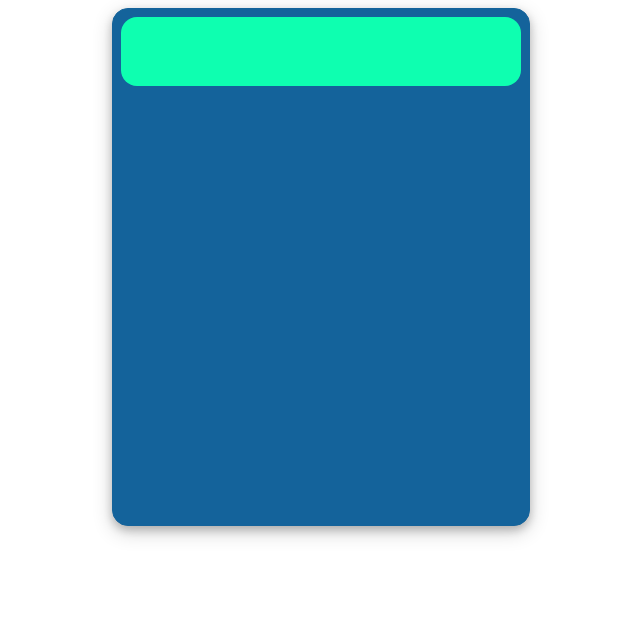
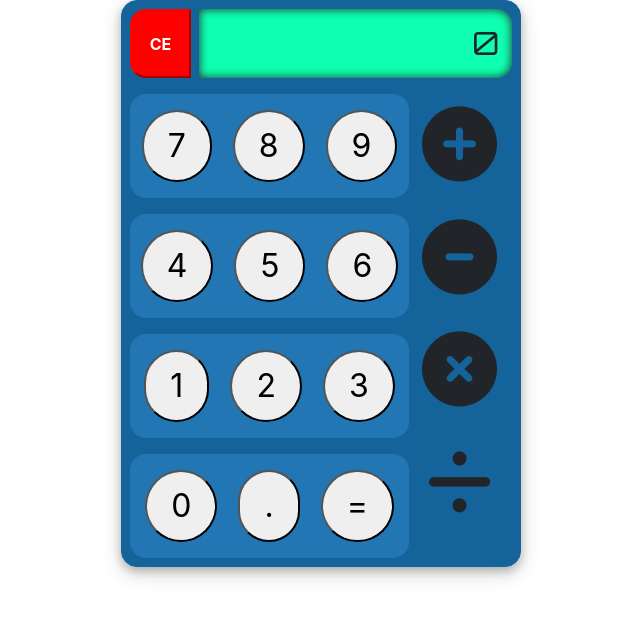
Before and after one commit to alindobx/calculator-app.io, a plain HTML site: page index.html in a window 1280 px wide. Shown: the whole page, without its empty margins (319-959 px from the left). Drawn offline with nearby package versions, Linux system fonts and the light colour scheme.

Commit message:
UI completed

```diff
--- a/css/calculator.css
+++ b/css/calculator.css
@@ -1,8 +1,7 @@
+@import url('https://fonts.googleapis.com/css?family=Orbitron&display=swap');
 #wrap {
     border:1px  solid #14639b;
-    display:flex;
     width:400px;
-    height:500px;
     margin: 0 auto;
     padding:.5em;
     border-radius:1em;
@@ -12,9 +11,79 @@
 
 #calculator-display-screen{
     background-color: #0effb0;
-    border-radius:1em;
+    align-items: center;
+    border-radius:  0 1em 1em 0 ;
     padding: 1px;
-    height: 67px;
+    height: 69px;
     width: 100%;
+    -moz-box-shadow:    inset 0 0 10px #262626;
+    -webkit-box-shadow: inset 0 0 10px #262626;
+    box-shadow:         inset 0 0 10px #262626;
+}
+
+#clear-entry {
+    width: 61px;
+    height: 69px;
+    border-radius: 1em 0 0 1em;
+    margin-right: 5px;
+    background-color: red;
+    color: #fff;
+    font-size: 1em;
+    border-color: red;
+    font-weight: bold;
+}
+#numbers-place {
+    margin: 9px 12px 0 0;
+    font-size:2em;
+    font-family: 'Orbitron', sans-serif;
+    float:right;
+}
+#button-digits {
 
 }
+#buttons-numbers{
+
+}
+.buttons-col {
+    padding:1em;
+    border-radius:1em;
+    background-color: rgba(64, 161, 235, 0.3);
+    min-height:90px;
+    margin-top: 1em;
+}
+
+.buttons-col button  {
+    padding: 10px 24px;
+    margin-right: 21px;
+    font-size: 2em;
+    border-radius: 2em;
+}
+.buttons-col button:last-child {
+    margin-right:0;
+}
+.buttons-col{
+    display:flex;
+    justify-content: center;
+    align-items: center;
+}
+.operator-col {
+    border-radius: 1em;
+    min-height: 90px;
+    margin-top: 11px;
+    margin-left: -32px;
+    font-size: 75px;
+}
+
+.operator-col button {
+    padding: 10px 24px;
+    margin-right: 21px;
+    font-size: 2em;
+    color:white;
+    border-radius: 2em;
+    background-color: #262626;
+    border: 1px solid #262626;
+}
+
+.operator-col div {
+    text-align:center;
+}
--- a/index.html
+++ b/index.html
@@ -2,15 +2,62 @@
 <html lang="en">
 <head>
 <meta charset="UTF-8">
-             <meta name="viewport" content="width=device-width, user-scalable=no, initial-scale=1.0, maximum-scale=1.0, minimum-scale=1.0">
-                         <meta http-equiv="X-UA-Compatible" content="ie=edge">
-             <title>Calculator-App</title>
-             <link type="text/css" rel="stylesheet" href="css/calculator.css"/>
+     <meta name="viewport" content="width=device-width, user-scalable=no, initial-scale=1.0, maximum-scale=1.0, minimum-scale=1.0">
+     <meta http-equiv="X-UA-Compatible" content="ie=edge">
+     <title>Calculator-App</title>
+     <link href="https://stackpath.bootstrapcdn.com/bootstrap/4.4.1/css/bootstrap.min.css" rel="stylesheet" integrity="sha384-Vkoo8x4CGsO3+Hhxv8T/Q5PaXtkKtu6ug5TOeNV6gBiFeWPGFN9MuhOf23Q9Ifjh" crossorigin="anonymous">
+    <script src="https://kit.fontawesome.com/4e63764c61.js" crossorigin="anonymous"></script>
+     <link type="text/css" rel="stylesheet" href="css/calculator.css"/>
 </head>
 <body>
 <div class="container" id="wrap">
-    <div class="container" id="calculator-display-screen">
 
+    <div class="row">
+    <!--clear entry button-->
+        <div class="col-md-2">
+            <button id="clear-entry">CE</button>
+        </div>
+        <div class="col-md-10">
+        <!--calculation display-->
+            <div id="calculator-display-screen">
+                <div id="numbers-place">0</div>
+            </div>
+        </div>
+    </div>
+
+    <div class="row" id="button-digits">
+        <!--numbers buttons-->
+        <div class="col-md-9" id="buttons-numbers">
+            <div class="buttons-col">
+                <button value="7">7</button>
+                <button value="8">8</button>
+                <button value="9">9</button>
+            </div>
+            <div class="buttons-col">
+                <button value="4">4</button>
+                <button value="5">5</button>
+                <button value="6">6</button>
+            </div>
+            <div class="buttons-col">
+                <button value="1">1</button>
+                <button value="2">2</button>
+                <button value="3">3</button>
+            </div>
+            <div class="buttons-col">
+                <button value="0">0</button>
+                <button value=".">.</button>
+                <button value="=">=</button>
+            </div>
+        </div>
+        <!--buttons operators-->
+        <div class="col-md-3" id="buttons-operators">
+            <div class="operator-col">
+                <div><i class="fas fa-plus-circle"></i></div>
+                <div><i class="fas fa-minus-circle"></i></div>
+                <div><i class="fas fa-times-circle"></i></div>
+                <div><i class="fas fa-divide"></i></div>
+            </div>
+        </div>
     </div>
 </div>
 
```
